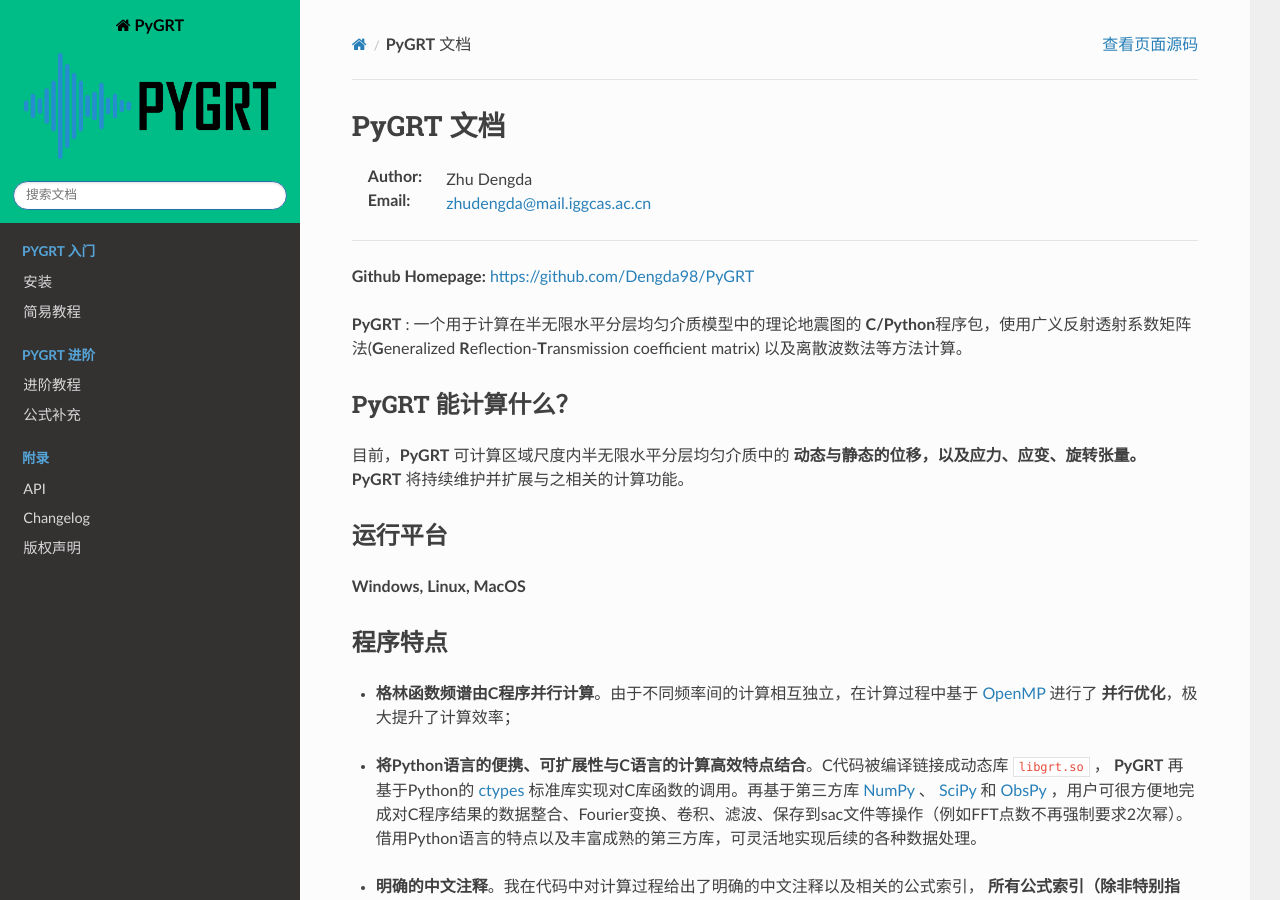
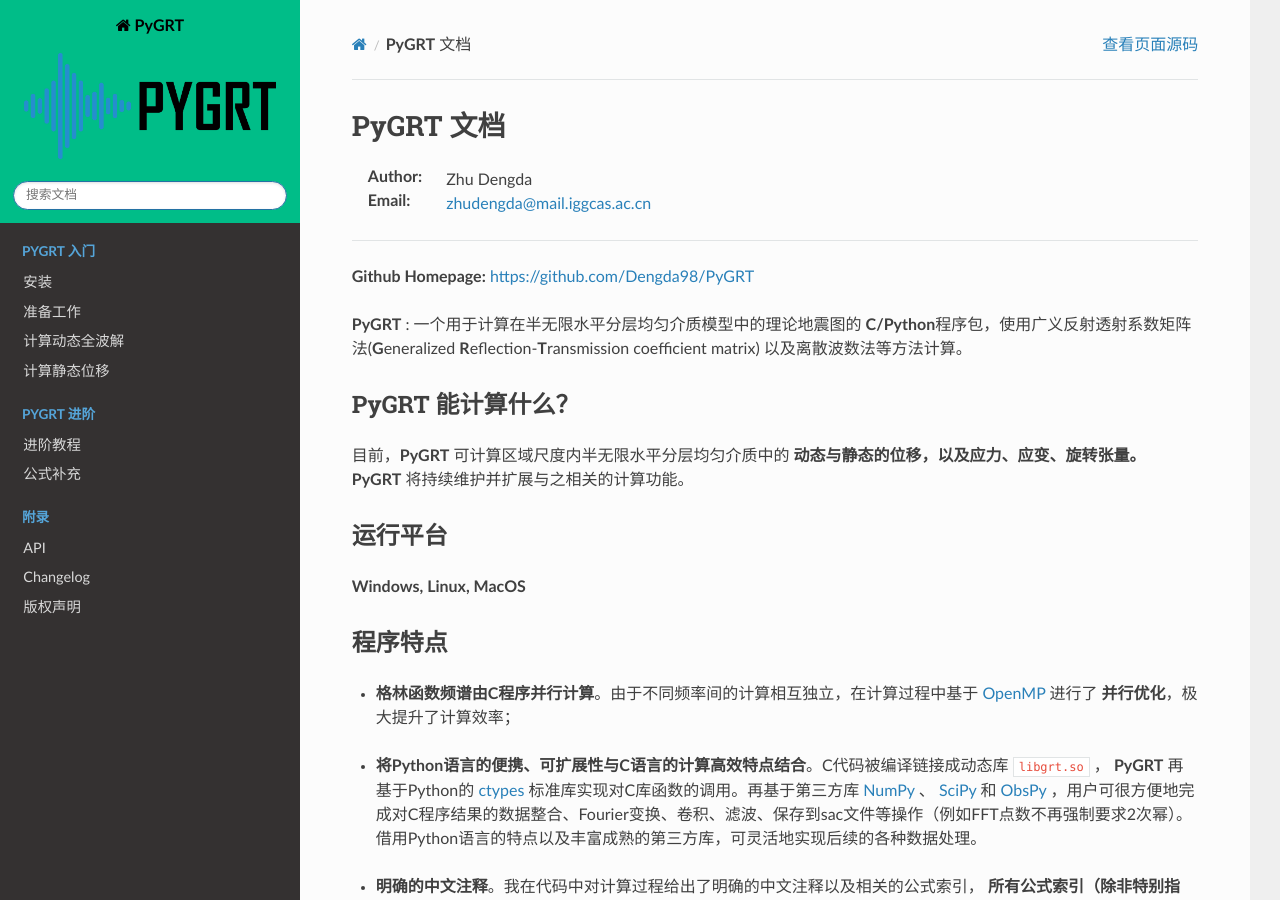
Before and after one commit to Dengda98/PyGRT, a Sphinx documentation site: the page built from docs/source/index.rst, in a window 1280 px wide and 900 px high. Built offline with Sphinx 7.4.7 and the Read the Docs theme 3.1.0, drawn with Linux system fonts in a browser that asks for light colours; pages that are not in the unit, such as notebooks, are missing from menus; the version number could not be read and is left out; comment, search, counter and statistics services are not loaded; some of the changed lines change nothing that is shown.

Commit message:
DOC: rearrange Tutorial toctree (#101)

```diff
--- /dev/null
+++ b/docs/source/Tutorial/dynamic/index.rst
@@ -0,0 +1,9 @@
+计算动态全波解
+=====================
+
+.. toctree::
+   :maxdepth: 1
+
+   gfunc
+   syn
+   strain_stress
--- a/docs/source/Tutorial/index.rst
+++ /dev/null
@@ -1,109 +0,0 @@
-简易教程
-=============
-
-:Author: Zhu Dengda
-:Email:  zhudengda@mail.iggcas.ac.cn
-
------------------------------------------------------------
-
-**PyGRT** 程序包由C和Python两个编程语言的代码组成，目的是兼并高效性和便捷性。
-底层复杂运算由C语言编写，编译链接成动态库 ``libgrt.so`` 供Python调用。Python通过 ``ctypes`` 库导入动态库以使用外部函数，以此兼并了C语言的高效和Python语言的便捷。
-
-除了Python脚本式运行， **PyGRT** 保留传统命令行式运行C程序 :command:`grt` 。
-受 `GMT <https://www.generic-mapping-tools.org/>`_ 的启发， :command:`grt` 程序对多个计算功能使用模块化管理，
-可使用类似于以下格式来运行程序。每个模块可使用 ``-h`` 查看帮助。
-
-.. code-block:: C
-
-    grt <module-name> [<module-options>]
-
-**C程序的运行独立于Python，不需要Python环境，从而满足了更多计算场景。**
-
-计算 **动态解** 的主要计算流程如下：
-
-+ Python
-
-.. mermaid::
-    :zoom:
-
-    flowchart TB
-
-        GG(["compute_grn()"])
-        SS(["gen_syn_from_gf_*()"])
-        EE(["compute_strain()"])
-        RR(["compute_rotation()"])
-        TT(["compute_stress()"])
-
-        G["Compute Green's Functions
-        (and its Spatial Derivatives)"]
-        S["Compute displacements with focal mechanism
-        (and its Spatial Derivatives)"]
-        E["Compute Strain Tensor"]
-        R["Compute Rotation Tensor"]
-        T["Compute Stress Tensor"]
-
-        GG --> G
-        G --> SS --> S
-        S --> EE --> E
-        S --> RR --> R
-        S --> TT --> T
-
-        classDef cmdcls fill:#f9f2d9,stroke:#e8d174,stroke-width:2px,color:#333;
-        class GG,SS,EE,RR,TT cmdcls
-
-+ C (module name)
-
-.. mermaid::
-    :zoom:
-
-    flowchart TB
-
-        GG(["greenfn"])
-        SS(["syn"])
-        EE(["strain"])
-        RR(["rotation"])
-        TT(["stress"])
-
-        G["Compute Green's Functions
-        (and its Spatial Derivatives)"]
-        S["Compute displacements with focal mechanism
-        (and its Spatial Derivatives)"]
-        E["Compute Strain Tensor"]
-        R["Compute Rotation Tensor"]
-        T["Compute Stress Tensor"]
-
-        GG --> G
-        G --> SS --> S
-        S --> EE --> E
-        S --> RR --> R
-        S --> TT --> T
-
-        classDef cmdcls fill:#f9f2d9,stroke:#e8d174,stroke-width:2px,color:#333;
-        class GG,SS,EE,RR,TT cmdcls
-
-计算 **静态解** 的过程相同，只是在名称上有如下区别：
-
-+ Python 函数名称增加 "static\_" ，例如 :func:`compute_static_grn() <pygrt.pymod.PyModel1D.compute_static_grn>` 。
-+ C 程序模块名增加 "static\_" 前缀，例如 :command:`static_greenfn` ；或者在 :command:`grt` 与无 "static\_" 前缀的模块名之间增加 "static" 命令，
-  即支持以下两种方式（以 :command:`greenfn` 模块为例）：
-
-  .. code-block:: bash
-
-    grt static_greenfn [<module-options>]
-    grt static greenfn [<module-options>]
-
------------------
-
-以下是一些简易教程，可快速上手。Github主页的 :rst:dir:`example/` 文件夹中有更多示例，可在 `Github Releases <https://github.com/Dengda98/PyGRT/releases>`_ 中下载。
-
-
-.. toctree::
-   :maxdepth: 1
-
-   prepare
-   dynamic/gfunc
-   dynamic/syn
-   static/static_gfunc
-   static/static_syn
-   dynamic/strain_stress
-   static/static_strain_stress
--- a/docs/source/Tutorial/prepare.rst
+++ b/docs/source/Tutorial/prepare.rst
@@ -6,11 +6,95 @@
 
 -----------------------------------------------------------
 
+**PyGRT** 程序包由C和Python两个编程语言的代码组成，目的是兼并高效性和便捷性。
+底层复杂运算由C语言编写，编译链接成动态库 ``libgrt.so`` 供Python调用。Python通过 ``ctypes`` 库导入动态库以使用外部函数，以此兼并了C语言的高效和Python语言的便捷。
 
-安装 **PyGRT**
---------------------
+除了Python脚本式运行， **PyGRT** 保留传统命令行式运行C程序 :command:`grt` 。
+受 `GMT <https://www.generic-mapping-tools.org/>`_ 的启发， :command:`grt` 程序对多个计算功能使用模块化管理，
+可使用类似于以下格式来运行程序。每个模块可使用 ``-h`` 查看帮助。
 
-详见 :doc:`/install` 。
+.. code-block:: C
+
+    grt <module-name> [<module-options>]
+
+**C程序的运行独立于Python，不需要Python环境，从而满足了更多计算场景。**
+
+计算 **动态解** 的主要计算流程如下：
+
++ Python
+
+.. mermaid::
+    :zoom:
+
+    flowchart TB
+
+        GG(["compute_grn()"])
+        SS(["gen_syn_from_gf_*()"])
+        EE(["compute_strain()"])
+        RR(["compute_rotation()"])
+        TT(["compute_stress()"])
+
+        G["Compute Green's Functions
+        (and its Spatial Derivatives)"]
+        S["Compute displacements with focal mechanism
+        (and its Spatial Derivatives)"]
+        E["Compute Strain Tensor"]
+        R["Compute Rotation Tensor"]
+        T["Compute Stress Tensor"]
+
+        GG --> G
+        G --> SS --> S
+        S --> EE --> E
+        S --> RR --> R
+        S --> TT --> T
+
+        classDef cmdcls fill:#f9f2d9,stroke:#e8d174,stroke-width:2px,color:#333;
+        class GG,SS,EE,RR,TT cmdcls
+
++ C (module name)
+
+.. mermaid::
+    :zoom:
+
+    flowchart TB
+
+        GG(["greenfn"])
+        SS(["syn"])
+        EE(["strain"])
+        RR(["rotation"])
+        TT(["stress"])
+
+        G["Compute Green's Functions
+        (and its Spatial Derivatives)"]
+        S["Compute displacements with focal mechanism
+        (and its Spatial Derivatives)"]
+        E["Compute Strain Tensor"]
+        R["Compute Rotation Tensor"]
+        T["Compute Stress Tensor"]
+
+        GG --> G
+        G --> SS --> S
+        S --> EE --> E
+        S --> RR --> R
+        S --> TT --> T
+
+        classDef cmdcls fill:#f9f2d9,stroke:#e8d174,stroke-width:2px,color:#333;
+        class GG,SS,EE,RR,TT cmdcls
+
+计算 **静态解** 的过程相同，只是在名称上有如下区别：
+
++ Python 函数名称增加 "static\_" ，例如 :func:`compute_static_grn() <pygrt.pymod.PyModel1D.compute_static_grn>` 。
++ C 程序模块名增加 "static\_" 前缀，例如 :command:`static_greenfn` ；或者在 :command:`grt` 与无 "static\_" 前缀的模块名之间增加 "static" 命令，
+  即支持以下两种方式（以 :command:`greenfn` 模块为例）：
+
+  .. code-block:: bash
+
+    grt static_greenfn [<module-options>]
+    grt static greenfn [<module-options>]
+
+-----------------
+
+入门部分包含一些示例与说明，可快速上手。Github主页的 :rst:dir:`example/` 文件夹中有更多示例，可在 `Github Releases <https://github.com/Dengda98/PyGRT/releases>`_ 中下载。
 
 
 建立模型文件
--- /dev/null
+++ b/docs/source/Tutorial/static/index.rst
@@ -0,0 +1,9 @@
+计算静态位移
+=====================
+
+.. toctree::
+   :maxdepth: 1
+
+   static_gfunc
+   static_syn
+   static_strain_stress
--- a/docs/source/index.rst
+++ b/docs/source/index.rst
@@ -100,7 +100,9 @@
    :maxdepth: 1
 
    install
-   Tutorial/index
+   Tutorial/prepare
+   Tutorial/dynamic/index
+   Tutorial/static/index
 
 
 .. toctree::
```
